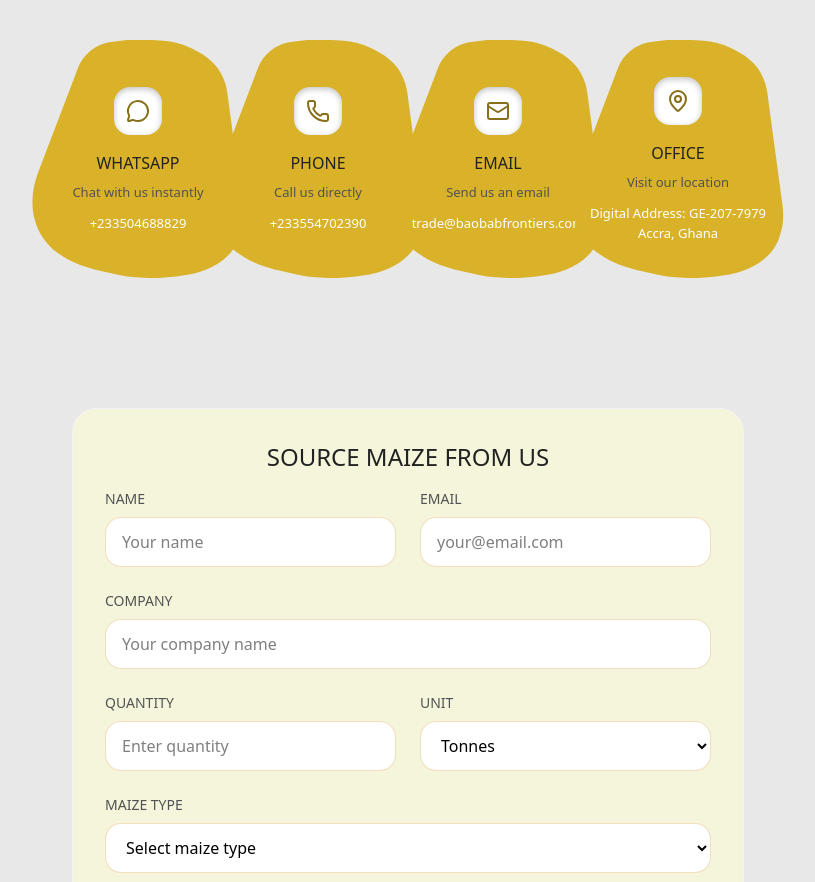
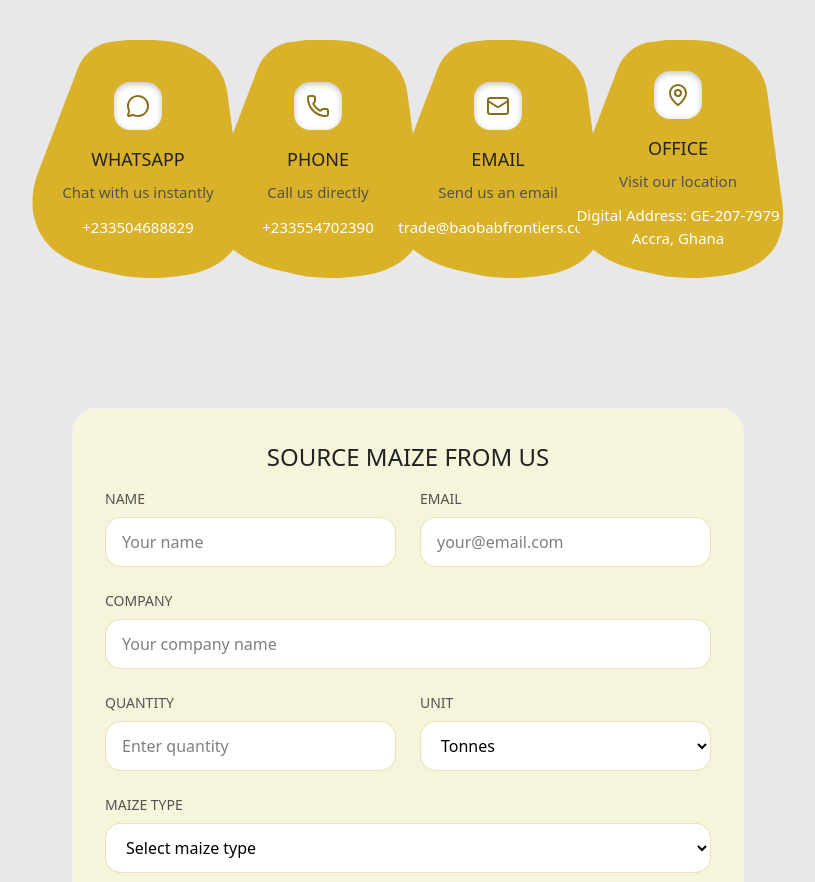
Before and after one commit to afromorpheus/baobab-frontiers-website, a Next.js app: page / in a window 1280 px wide. Shown: the part 6020-6902 px from the top of the page, without its empty margins (232-1047 px from the left). Built offline with nearby package versions, Linux system fonts and the light colour scheme.

Commit message:
Increase all text in contact cards by 2px for better readability

```diff
--- a/src/components/LetsTalk.tsx
+++ b/src/components/LetsTalk.tsx
@@ -115,17 +115,17 @@ export default function LetsTalk() {
                       </div>
 
                       {/* Title */}
-                      <h3 className="text-[18px] md:text-[16px] font-kannada-regular text-[#222222] mb-2">
+                      <h3 className="text-[20px] md:text-[18px] font-kannada-regular text-[#222222] mb-2">
                         {method.title}
                       </h3>
 
                       {/* Description */}
-                      <p className="text-[15px] md:text-[13px] text-[#525252] font-nunito-light mb-3">
+                      <p className="text-[17px] md:text-[15px] text-[#525252] font-nunito-light mb-3">
                         {method.description}
                       </p>
 
                       {/* Contact Info */}
-                      <p className="text-white font-nunito-light font-medium whitespace-pre-line text-[15px] md:text-[13px]">
+                      <p className="text-white font-nunito-light font-medium whitespace-pre-line text-[17px] md:text-[15px]">
                         {method.contact}
                       </p>
                     </div>
```
